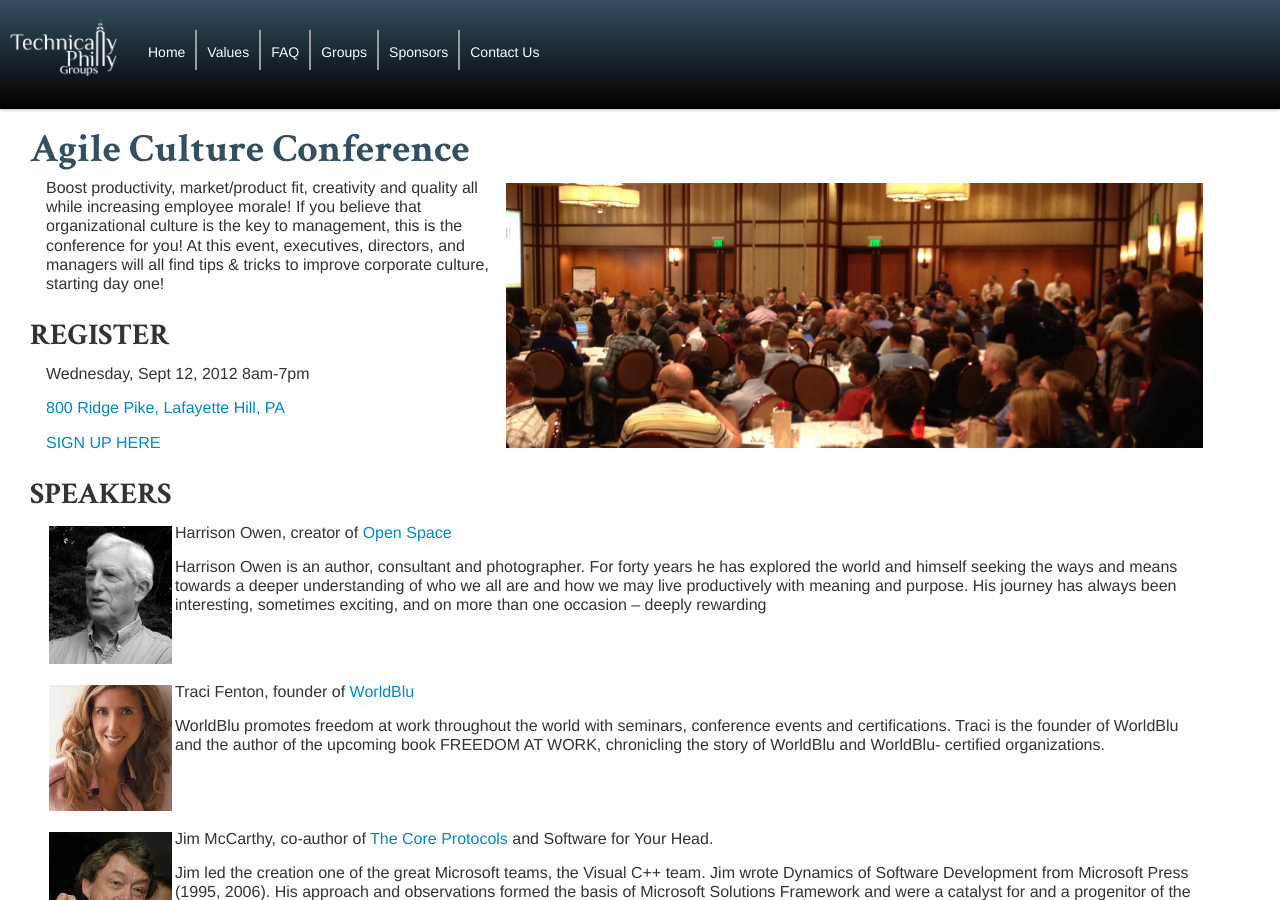
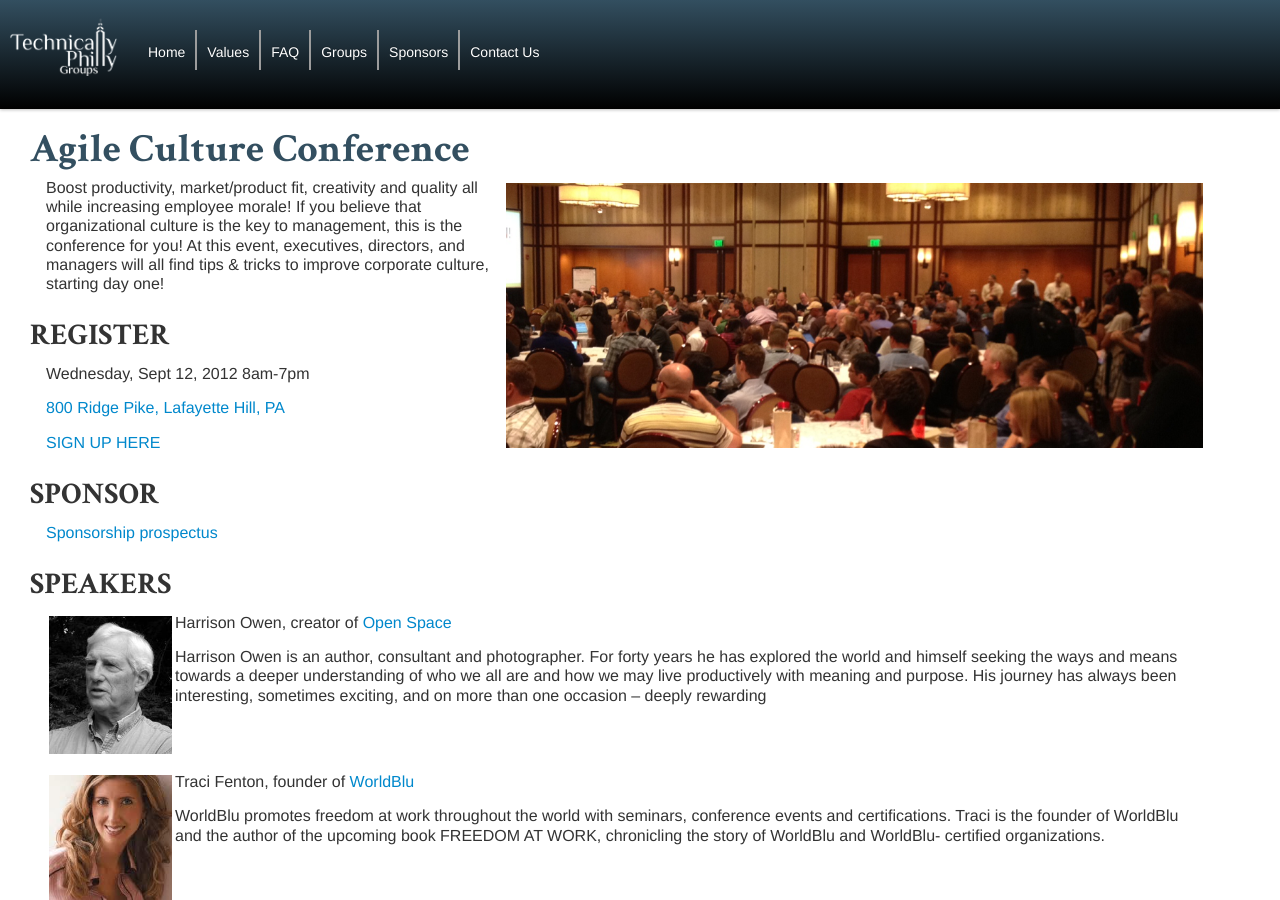
Before and after one commit to TechnicallyPhillyGroups/technicallyphillygroups.github.com, a Jekyll site: the page built from agile-culture-conf.md, in a window 1280 px wide and 900 px high. Built offline with Jekyll 4.4.1, drawn with Linux system fonts in a browser that asks for light colours; nearby versions of some CDN libraries.

Commit message:
add sponsor link to conf landing page

```diff
--- a/agile-culture-conf.md
+++ b/agile-culture-conf.md
@@ -13,6 +13,10 @@
 
 <a href="https://www.brownpapertickets.com/event/249645">SIGN UP HERE</a>
 
+
+SPONSOR
+========
+[Sponsorship prospectus](/agile-culture-conf-sponsors.html)
 
 SPEAKERS
 ========
@@ -53,7 +57,7 @@
 
 <img style="float:left; padding: 3px 3px 3px 3px;" width="123px" src="./images/AndreDhondt.jpg"/>André Dhondt, Executive/Agile Coach, Agile Philly Coordinator, <a href="http://www.rallydev.com">Rally Software</a>
 
-For over a decade, André has led agile adoptions, providing guidance to teams and organizations seeking shorter development cycles, higher quality, and more effective discovery of customer value. Playing various roles, from developer, manager, product owner and scrum master, he's done everything from hiring and building teams in startup environments to coaching teams for an organization with over 100k employees. Some of his teams have seen 50% reduced cycle time, practically bug-free code with daily deployments, and improved employee morale. He's also active in the community, providing leadership to groups such as: [Agile Philly](http://www.agilephilly.com) and [Technically Philly Groups](/.index.html).
+For over a decade, André has led agile adoptions, providing guidance to teams and organizations seeking shorter development cycles, higher quality, and more effective discovery of customer value. Playing various roles, from developer, manager, product owner and scrum master, he's done everything from hiring and building teams in startup environments to coaching teams for an organization with over 100k employees. Some of his teams have seen 50% reduced cycle time, practically bug-free code with daily deployments, and improved employee morale. He's also active in the community, providing leadership to groups such as: [Agile Philly](http://www.agilephilly.com) and [Technically Philly Groups](/index.html).
 <br clear="all" />
 
 
```
